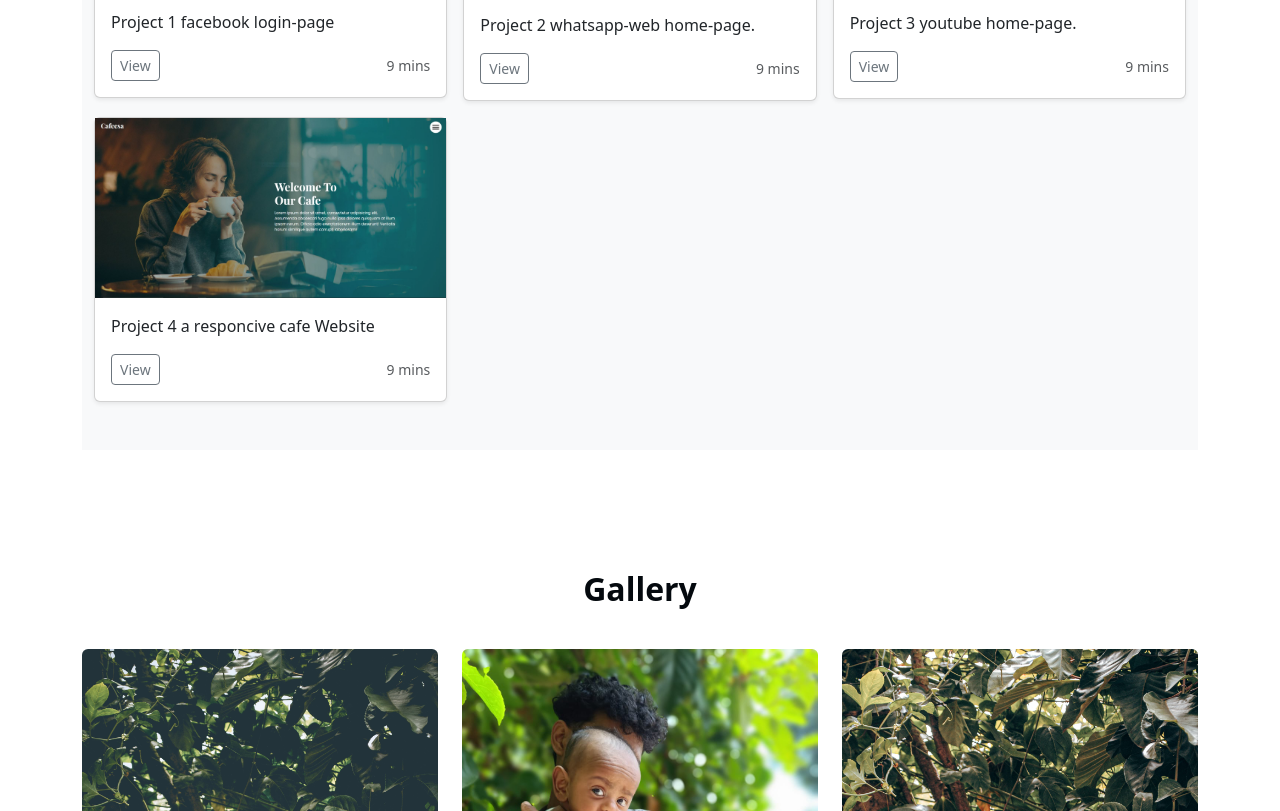
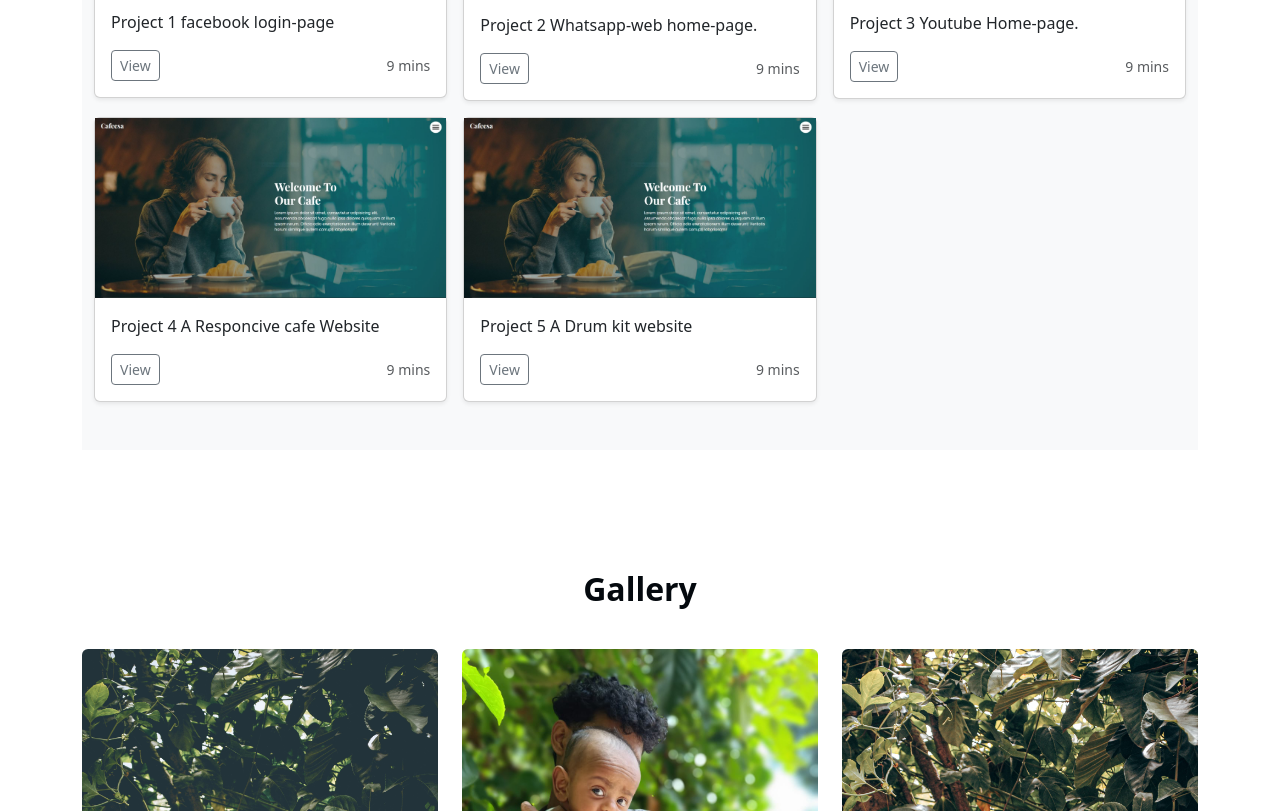
Before and after one commit to ananthubaiju2001/my-website, a plain HTML site: page index.html in a window 1280 px wide. Shown: the part 4701-5512 px from the top of the page. Drawn offline with nearby package versions, Linux system fonts and the light colour scheme.

Commit message:
index.html

```diff
--- a/index.html
+++ b/index.html
@@ -376,7 +376,7 @@
               <div class="card shadow-sm">
                 <img src="./Assets/Images/whatsapp web.jpg" alt="sample project 2">
                 <div class="card-body">
-                  <p class="card-text">Project 2 whatsapp-web home-page.</p>
+                  <p class="card-text">Project 2 Whatsapp-web home-page.</p>
                   <div class="d-flex justify-content-between align-items-center">
                     <div class="btn-group">
                       <a href="https://ananthubaiju2001.github.io/week1-whatsapp/"
@@ -391,7 +391,7 @@
               <div class="card shadow-sm">
                 <img src="./Assets/Images/youtube.jpg" alt="sample project 3">
                 <div class="card-body">
-                  <p class="card-text">Project 3 youtube home-page.</p>
+                  <p class="card-text">Project 3 Youtube Home-page.</p>
                   <div class="d-flex justify-content-between align-items-center">
                     <div class="btn-group">
                       <a href="https://ananthubaiju2001.github.io/week1-youtube/"
@@ -406,7 +406,7 @@
               <div class="card shadow-sm">
                 <img src="./Assets/Images/cafe.JPG" alt="sample project 4">
                 <div class="card-body">
-                  <p class="card-text">Project 4 a responcive cafe Website</p>
+                  <p class="card-text">Project 4 A Responcive cafe Website</p>
                   <div class="d-flex justify-content-between align-items-center">
                     <div class="btn-group">
                       <a href="https://ananthubaiju2001.github.io/week2-cafeesa/"
@@ -417,6 +417,23 @@
                 </div>
               </div>
             </div>
+            <div class="col">
+              <div class="card shadow-sm">
+                <img src="./Assets/Images/cafe.JPG" alt="sample project 4">
+                <div class="card-body">
+                  <p class="card-text">Project 5 A Drum kit website </p>
+                  <div class="d-flex justify-content-between align-items-center">
+                    <div class="btn-group">
+                      <a href="https://ananthubaiju2001.github.io/Drum-kit-project/"
+                        class="btn btn-sm btn-outline-secondary" role="button">View</a>
+                    </div>
+                    <small class="text-body-secondary">9 mins</small>
+                  </div>
+                </div>
+              </div>
+            </div>
+
+
           </div>
         </div>
       </div>
```
